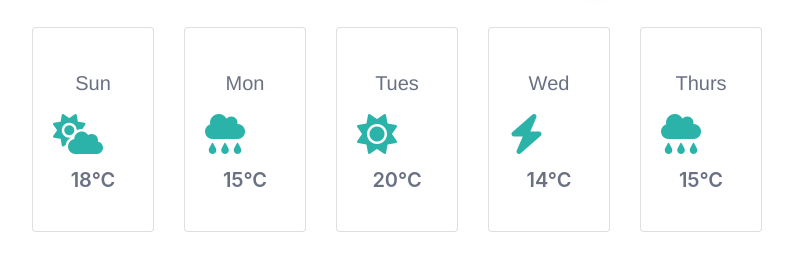
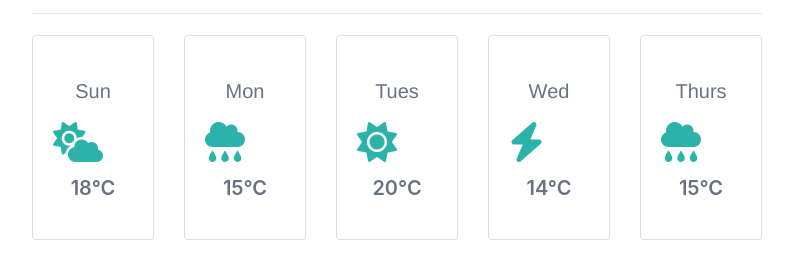
Before and after one commit to laradejager/Vanilla-Weather-App, a plain HTML site: page index.html in a window 1280 px wide. Shown: the part 256-534 px from the top of the page, without its empty margins (53-846 px from the left). Drawn offline with nearby package versions, Linux system fonts and the light colour scheme; no server answers.

Commit message:
Updated html to include hr, adjusted row height

```diff
--- a/index.html
+++ b/index.html
@@ -70,6 +70,7 @@
 
                 </div>
             </div>
+            <hr>
             <div class="row">
                 <div class="col">
                     <div class="card">
--- a/src/style.css
+++ b/src/style.css
@@ -29,11 +29,14 @@ h2 {
   font-family: Cerebri Sans, Helvetica, Arial, sans-serif;
   padding-bottom: 5px;
 }
+hr {
+  padding-bottom: 5px;
+}
 .card-body {
   padding: 0px;
 }
 .row {
-  height: 120px;
+  height: 90px;
 }
 .col {
   padding-left: 10px;
```
